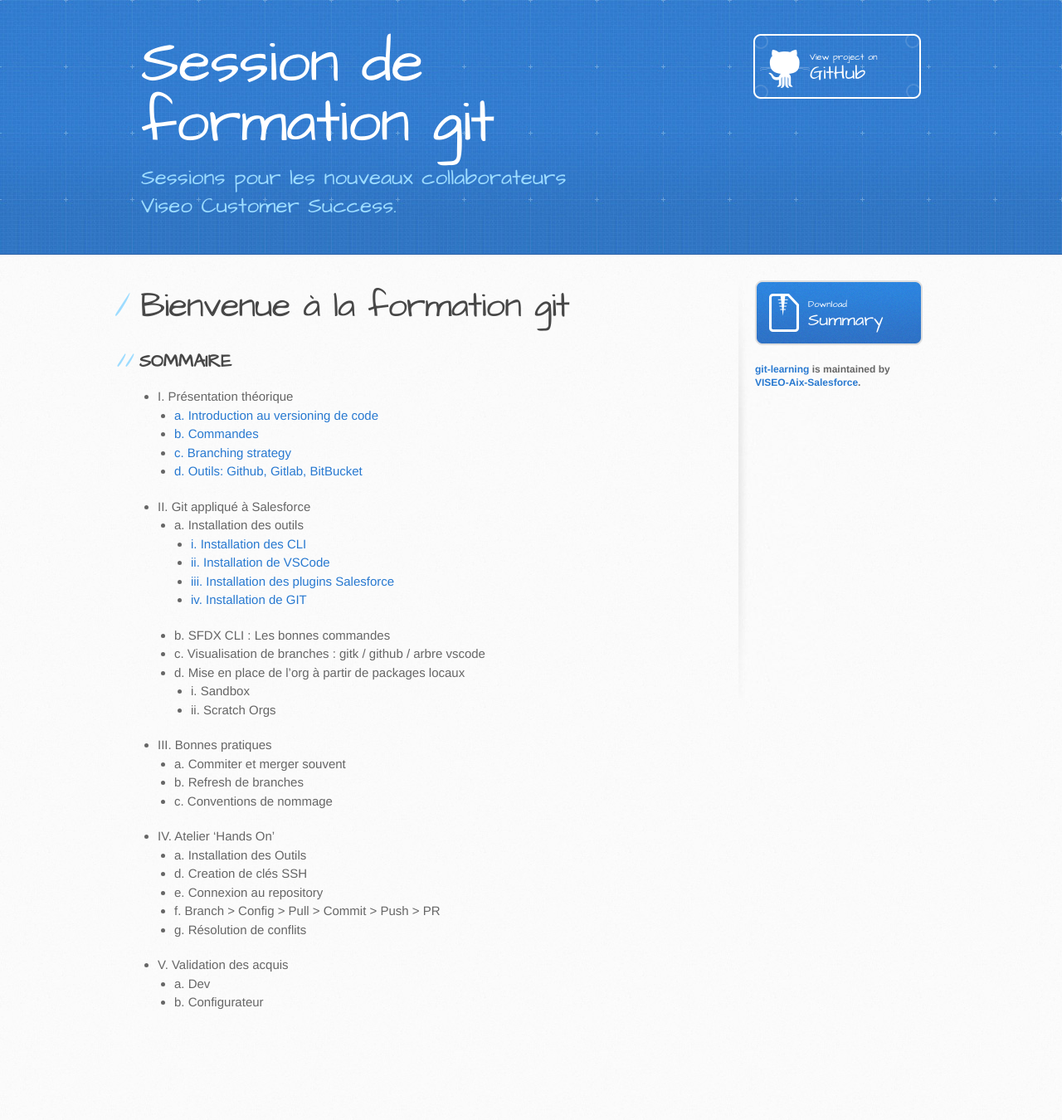
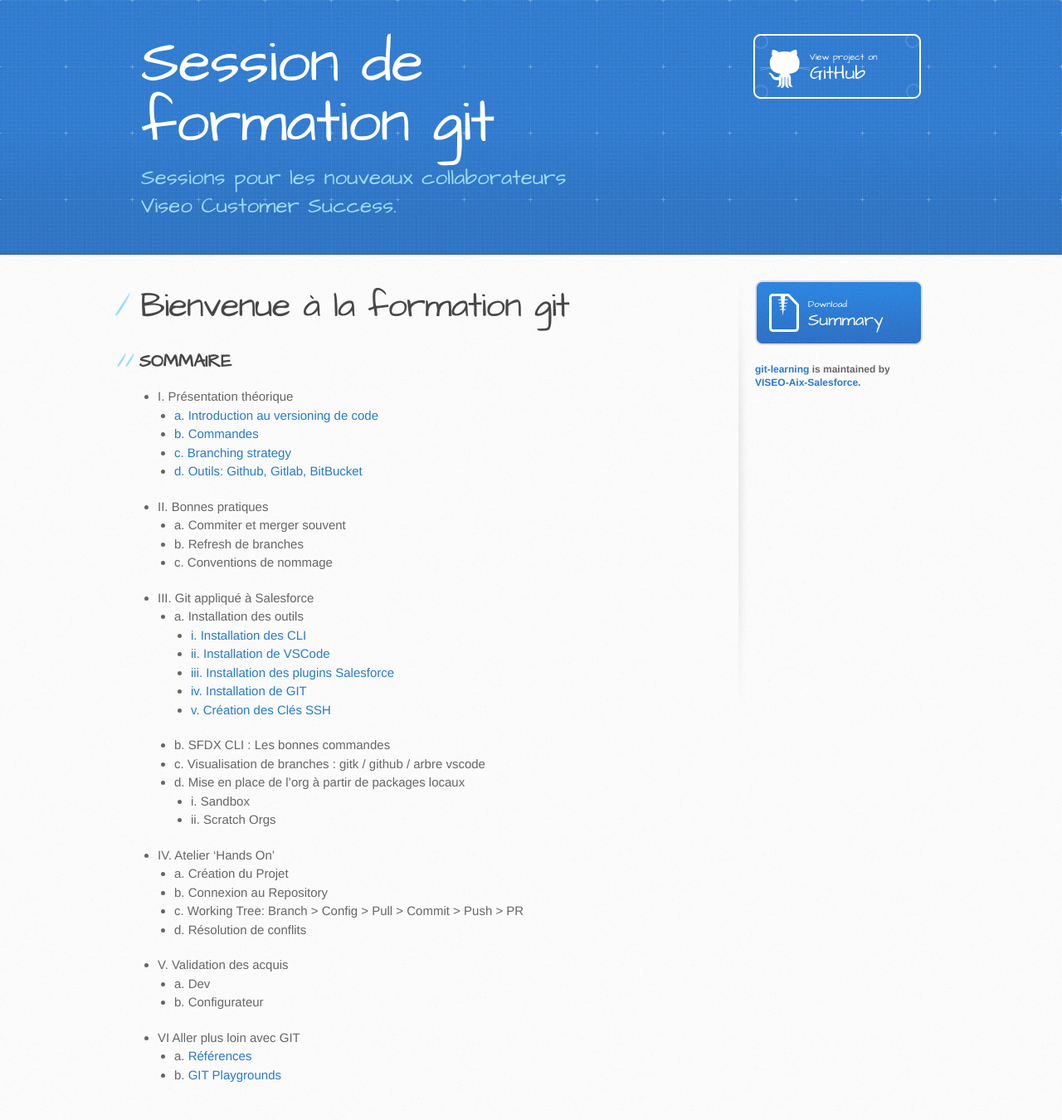
Before and after one commit to VISEO-Aix-Salesforce/git-learning, a Jekyll site: the page built from index.md, in a window 1280 px wide. Shown: the whole page at 83% size. Built offline with Jekyll 4.4.1, drawn with Linux system fonts in a browser that asks for light colours; our own code applies the rules of GitHub Pages for plain Markdown files; before the commit the page ends 1262 px from its top, so only the background shows below that.

Commit message:
Index Update and Proposal

```diff
--- a/index.md
+++ b/index.md
@@ -13,30 +13,34 @@ layout: default
   - [c. Branching strategy](pages/BranchingStrategy)
   - [d. Outils: Github, Gitlab, BitBucket](pages/tools)
 
-- II. Git appliqué à Salesforce
+- II. Bonnes pratiques
+  - a. Commiter et merger souvent
+  - b. Refresh de branches
+  - c. Conventions de nommage
+
+- III. Git appliqué à Salesforce
   - a. Installation des outils
     - [i. Installation des CLI](pages/CLIInstallation)
     - [ii. Installation de VSCode](pages/VSCodeInstallation)
     - [iii. Installation des plugins Salesforce](pages/VSCodePluginsInstallation)
     - [iv. Installation de GIT](pages/GitInstallation)
+    - [v. Création des Clés SSH](pages/GitInstallation)
   - b. SFDX CLI : Les bonnes commandes
   - c. Visualisation de branches : gitk / github / arbre vscode
   - d. Mise en place de l'org à partir de packages locaux
     - i. Sandbox
     - ii. Scratch Orgs
 
-- III. Bonnes pratiques
-  - a. Commiter et merger souvent
-  - b. Refresh de branches
-  - c. Conventions de nommage
-
 - IV. Atelier 'Hands On'
-  - a. Installation des Outils
-  - d. Creation de clés SSH
-  - e. Connexion au repository
-  - f. Branch > Config > Pull > Commit > Push > PR
-  - g. Résolution de conflits
+  - a. Création du Projet
+  - b. Connexion au Repository
+  - c. Working Tree: Branch > Config > Pull > Commit > Push > PR
+  - d. Résolution de conflits
 
 - V. Validation des acquis
   - a. Dev
   - b. Configurateur
+
+- VI Aller plus loin avec GIT
+  - a. [Références](pages/References)
+  - b. [GIT Playgrounds](pages/GITPlaygrounds)
```
